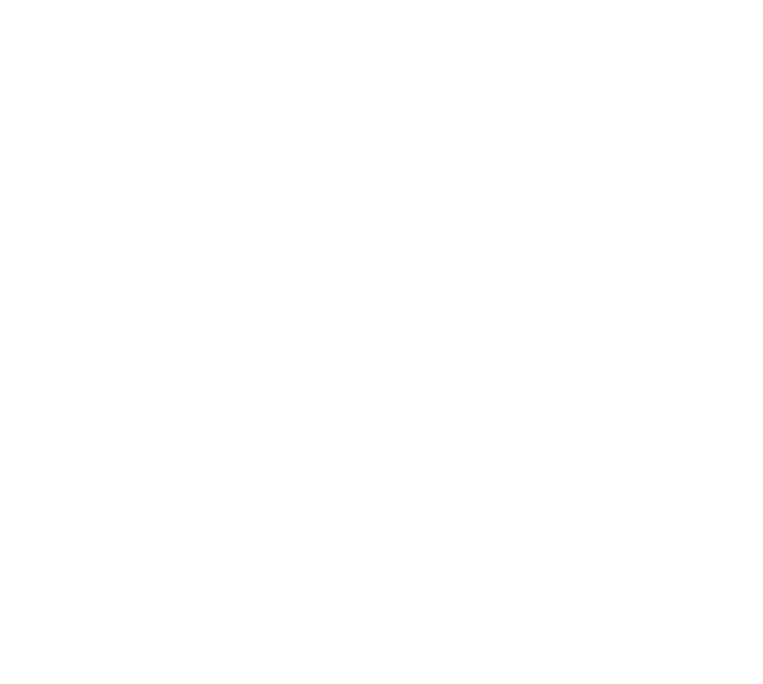
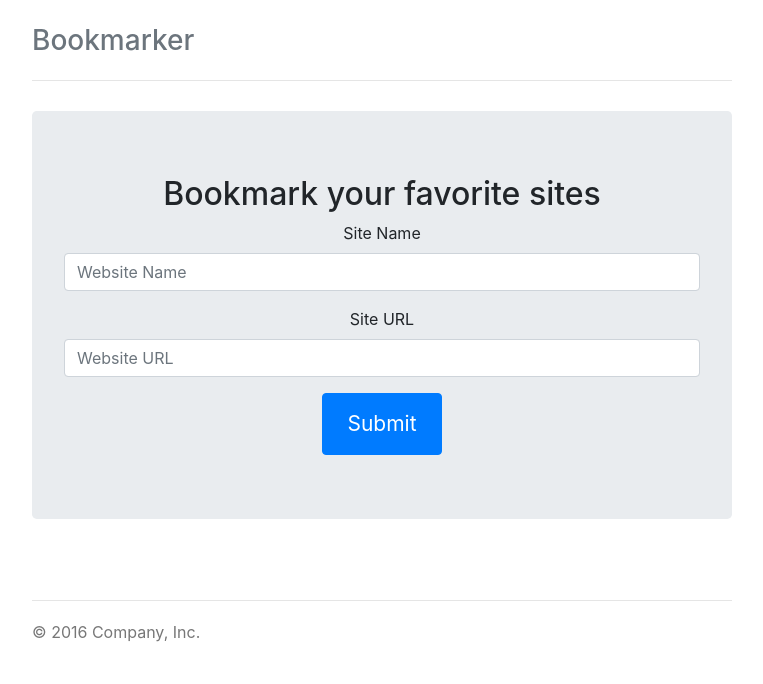
Before and after one commit to nehatdedinca/vanilla-js, a plain HTML site: page index.html in a window 1280 px wide. Shown: the whole page, without its empty margins (258-1021 px from the left). Drawn offline with nearby package versions, Linux system fonts and the light colour scheme.

Commit message:
FrontEnd_WIP

```diff
--- /dev/null
+++ b/css/style.css
@@ -0,0 +1,79 @@
+/* Space out content a bit */
+body {
+  padding-top: 20px;
+  padding-bottom: 20px;
+}
+
+/* Everything but the jumbotron gets side spacing for mobile first views */
+.header,
+.marketing,
+.footer {
+  padding-right: 15px;
+  padding-left: 15px;
+}
+
+/* Custom page header */
+.header {
+  padding-bottom: 20px;
+  border-bottom: 1px solid #e5e5e5;
+}
+/* Make the masthead heading the same height as the navigation */
+.header h3 {
+  margin-top: 0;
+  margin-bottom: 0;
+  line-height: 40px;
+}
+
+/* Custom page footer */
+.footer {
+  padding-top: 19px;
+  color: #777;
+  border-top: 1px solid #e5e5e5;
+}
+
+/* Customize container */
+@media (min-width: 768px) {
+  .container {
+    max-width: 730px;
+  }
+}
+.container-narrow > hr {
+  margin: 30px 0;
+}
+
+/* Main marketing message and sign up button */
+.jumbotron {
+  text-align: center;
+  border-bottom: 1px solid #e5e5e5;
+}
+.jumbotron .btn {
+  padding: 14px 24px;
+  font-size: 21px;
+}
+
+/* Supporting marketing content */
+.marketing {
+  margin: 40px 0;
+}
+.marketing p + h4 {
+  margin-top: 28px;
+}
+
+/* Responsive: Portrait tablets and up */
+@media screen and (min-width: 768px) {
+  /* Remove the padding we set earlier */
+  .header,
+  .marketing,
+  .footer {
+    padding-right: 0;
+    padding-left: 0;
+  }
+  /* Space out the masthead */
+  .header {
+    margin-bottom: 30px;
+  }
+  /* Remove the bottom border on the jumbotron for visual effect */
+  .jumbotron {
+    border-bottom: 0;
+  }
+}
--- a/index.html
+++ b/index.html
@@ -1,2 +1,48 @@
-<htnm>
+<!DOCTYPE html>
+<html lang="en">
+  <head>
+    <meta charset="utf-8">
+    <meta http-equiv="X-UA-Compatible" content="IE=edge">
+    <meta name="viewport" content="width=device-width, initial-scale=1">
+    <title>VanillaJS</title>
+    <link rel="stylesheet" href="https://maxcdn.bootstrapcdn.com/bootstrap/4.0.0/css/bootstrap.min.css" integrity="sha384-Gn5384xqQ1aoWXA+058RXPxPg6fy4IWvTNh0E263XmFcJlSAwiGgFAW/dAiS6JXm" crossorigin="anonymous">
+    <link rel="stylesheet" href="css/style.css"/>
+  </head>
+  <body>
+    <div class="container">
+      <div class="header clearfix">
+        <h3 class="text-muted">Bookmarker</h3>
+      </div>
+
+      <div class="jumbotron">
+        <h2>Bookmark your favorite sites</h2>
+        <form id="myForm">
+          <div class="form-group">
+            <label>Site Name</label>
+            <input type="text" class="form-control" id="siteName" placeholder="Website Name"/>
+          </div>
+          <div class="form-group">
+            <label>Site URL</label>
+            <input type="text" class="form-control" id="siteURL" placeholder="Website URL"/>
+          </div>
+          <button type="submit" class="btn btn-primary">Submit</button>
+        </form>
+      </div>
+
+      <div class="row marketing">
+        <div class="col-lg-12">
+          <div id="bookmarksResult"></div>
+        </div>
+      </div>
+
+      <footer class="footer">
+        <p>&copy; 2016 Company, Inc.</p>
+      </footer>
+
+    </div>
+
+    <script src="http://code.jquery.com/jquery-3.3.1.js" integrity="sha256-2Kok7MbOyxpgUVvAk/HJ2jigOSYS2auK4Pfzbm7uH60=" crossorigin="anonymous"></script>
+    <script src="https://maxcdn.bootstrapcdn.com/bootstrap/4.0.0/js/bootstrap.min.js" integrity="sha384-JZR6Spejh4U02d8jOt6vLEHfe/JQGiRRSQQxSfFWpi1MquVdAyjUar5+76PVCmYl" crossorigin="anonymous"></script>
+    <script src="js/main.js"></script>
+  </body>
 </html>
--- /dev/null
+++ b/js/main.js
@@ -0,0 +1,29 @@
+// Listen for form Submit
+document.getElementById('myForm').addEventListener('submit', saveBookmark);
+
+// Save bookmark
+function saveBookmark(e){
+  // Get form values
+  var siteName = document.getElementById('siteName').value;
+  var siteURL = document.getElementById('siteURL').value;
+
+  var bookmark = {
+    name: siteName,
+    url: siteUrl
+  }
+
+  console.log(bookmark);
+
+  // Test if bookmarks is null
+  if(localStorage.getItem('bookmarks') === null){
+    // Init array
+    var bookmarks = [];
+    // Add to array
+    bookmarks.push(bookmark);
+    // Set to localStorage
+    localStorage.setItem('bookmarks', JSON.stringify(bookmarks));
+  }
+
+  // Prevent form from submitting
+  e.preventDefault();
+}
```
